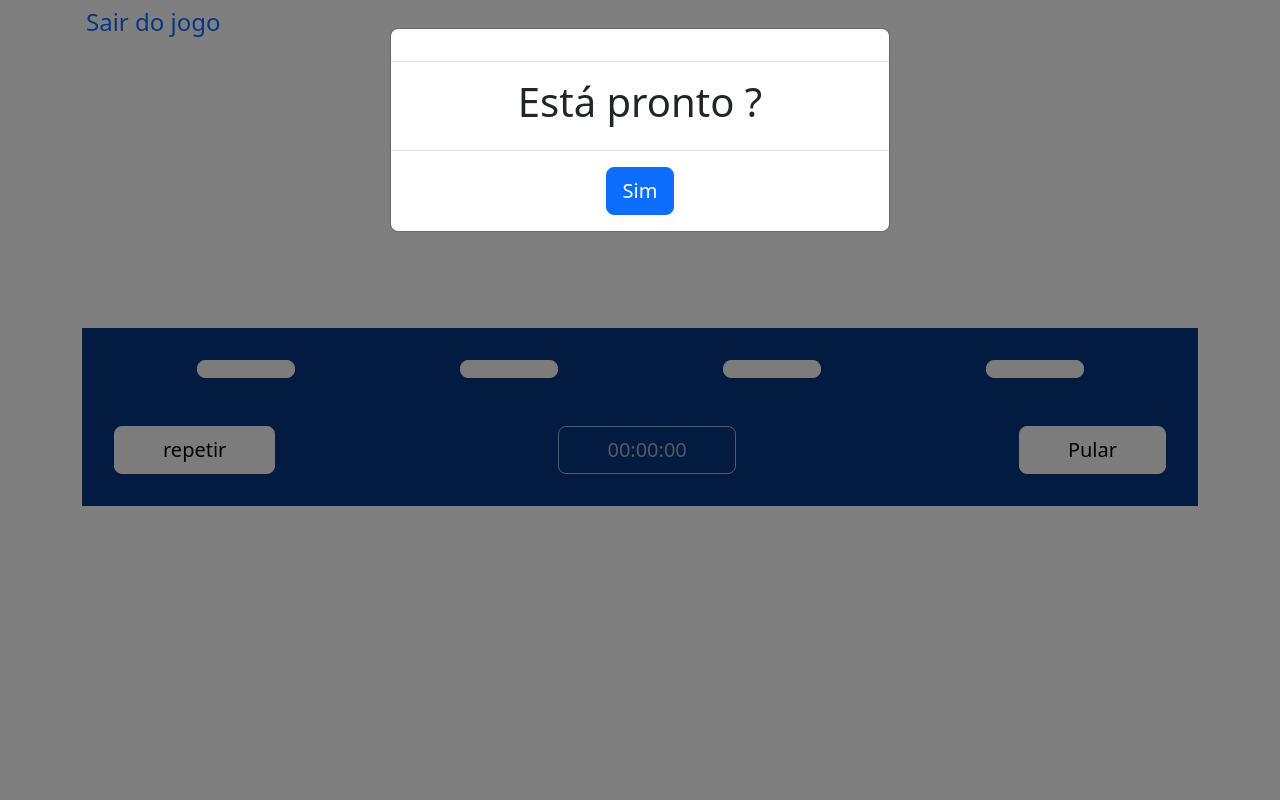
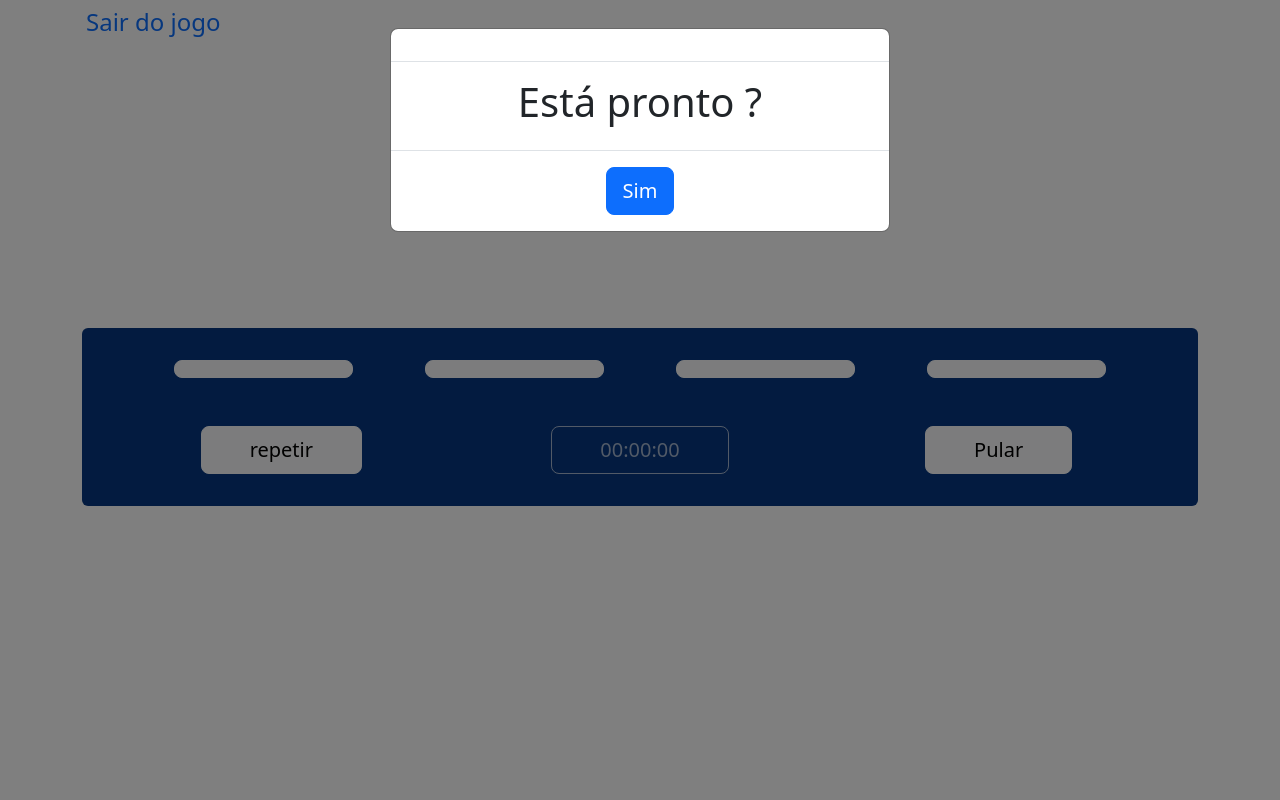
Before and after one commit to victorhugorl/percepcao_musical_app_web-version, a Django app: page /main/game/ in a window 1280 px wide. Run offline with Django 5.2, Linux system fonts and the light colour scheme; a user stored in the database is signed in.

Commit message:
changing small functions on game and making small tests studyng the algoritm used

```diff
--- a/base/static/global/css/style.css
+++ b/base/static/global/css/style.css
@@ -57,7 +57,7 @@
 }
 
 /* Game estilo */
-.m-a {
+.mt-6 {
     margin-top: 25vh;
 }
 
--- a/base/static/global/js/game.js
+++ b/base/static/global/js/game.js
@@ -49,7 +49,7 @@ class App {
 
         this.currentQuestionIndex = 0;
         this.score = 0;
-        this.roundIndicator = document.querySelector(".roud-indicator");
+        this.roundIndicator = document.querySelector("p.round-indicator");
 
         // Definindo lugares para trabalhar
         this.popup = new bootstrap.Modal(document.getElementById("confirm"));
@@ -60,10 +60,11 @@ class App {
         this.clock = document.querySelector(".clock");
         this.cron = new Timer(this.clock);
 
-        this.divButtons = document.querySelector(".buttons-div");
+        // lista de buttões
+        this.divButtons = document.querySelector("div.buttons-div");
 
-        this.repeatButton = document.querySelector(".repeat");
-        this.continueOrSkip = document.querySelector(".continue-skip");
+        this.repeatButton = document.querySelector("span.repeat");
+        this.continueOrSkip = document.querySelector("span.continue-skip");
     }
 
     startApp = () => {
@@ -159,6 +160,12 @@ class App {
         this.continueOrSkip.innerHTML = "Continuar";
         if (this.currentQuestionIndex >= this.questions.length - 1) {
             this.continueOrSkip.innerHTML = "finalizar";
+            // aqui gerou uma coleção que vira um for bem dizer skss
+            var btnsCollection = this.divButtons.children;
+            Array.from(btnsCollection).forEach((element) => {
+                element.classList.add("disabled");
+            });
+            this.cron.pause();
         }
     };
 
--- a/pm_app/templates/pm_app/pages/game_page/game.html
+++ b/pm_app/templates/pm_app/pages/game_page/game.html
@@ -5,7 +5,7 @@
         <div class="p-1"> <!-- pequeno contador -->
             <a href="#" class="fs-4 float-start link-offset-2 link-offset-3-hover link-underline link-underline-opacity-0 link-underline-opacity-75-hover" data-bs-toggle="modal"
             data-bs-target="#exitGame">Sair do jogo</a>
-            <p class="text-end fs-4 roud-indicator"></p>
+            <p class="text-end fs-4 round-indicator"></p>
         </div>
 
         <div
@@ -69,24 +69,31 @@
             </div>
         </div>
 
-        <div class="m-a">
+        <section class="mt-6">
             <div>
                 <h3 class="text-center fs-1 p-5 text-display"></h3>
             </div>
-            <div class="bg-primary-black p-2">
-                <div class="d-flex justify-content-around p-4 buttons-div">
-                    <span class="btn btn-light px-5 btn-lg"></span>
-                    <span class="btn btn-light px-5 btn-lg"></span>
-                    <span class="btn btn-light px-5 btn-lg"></span>
-                    <span class="btn btn-light px-5 btn-lg"></span>
+            <div class="bg-primary-black p-2 rounded">
+                <!-- Ainda to ajeitando o media queries -->
+                <div class="row p-4 buttons-div d-flex justify-content-evenly">
+                    <span class="btn btn-light btn-lg col-md-2"></span>
+                    <span class="btn btn-light btn-lg col-md-2"></span>
+                    <span class="btn btn-light btn-lg col-md-2"></span>
+                    <span class="btn btn-light btn-lg col-md-2"></span>
                 </div>
-                <div class="d-flex justify-content-between p-4">
-                    <span class="btn btn-light px-5 btn-lg repeat">repetir</span>
-                    <span class="btn btn-outline-light disabled px-5 btn-lg clock">00:00:00</span>
-                    <span class="btn btn-light px-5 btn-lg continue-skip">Pular</span>
+                <div class="row p-4">
+                    <div class="col-md-4 text-center">
+                        <span class="btn btn-light px-5 btn-lg repeat">repetir</span>
+                    </div>
+                    <div class="col-md-4 text-center">
+                        <span class="btn btn-outline-light disabled px-5 btn-lg clock">00:00:00</span>
+                    </div>
+                    <div class="col-md-4 text-center">
+                        <span class="btn btn-light px-5 btn-lg continue-skip">Pular</span>
+                    </div>
                 </div>
             </div>
-        </div>
+        </section>
     </main>
 
     <div class='audio'>
```
